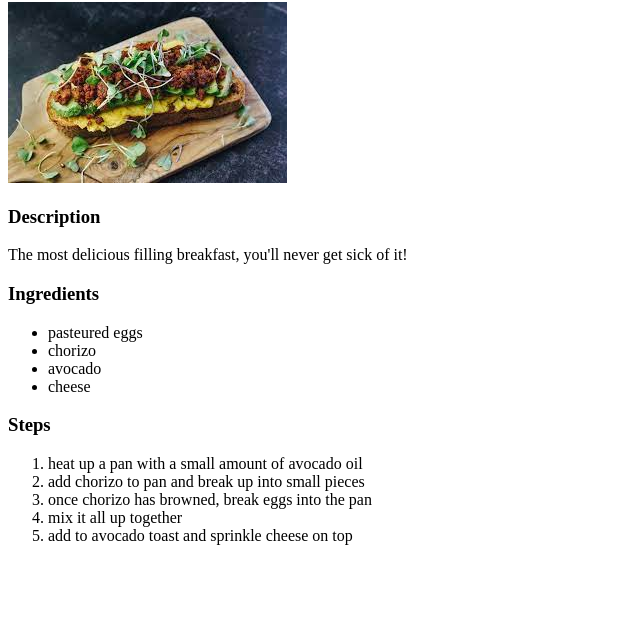
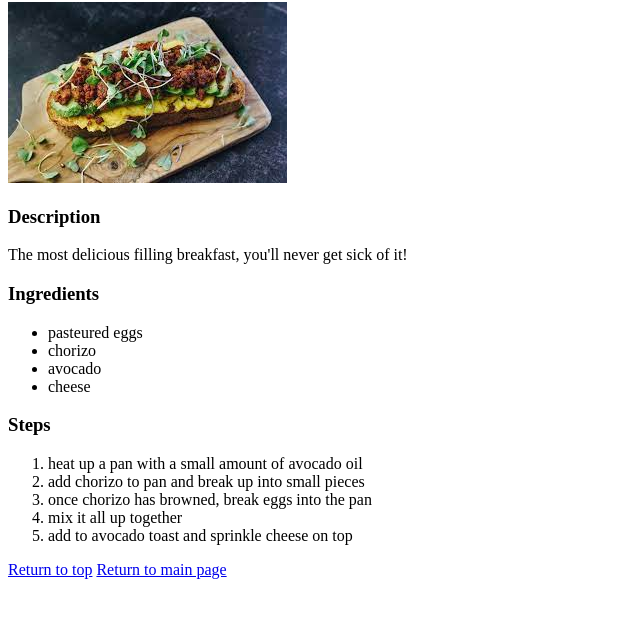
Before and after one commit to mishkebab/odin-recipes, a plain HTML site: page recipes/breakfast.html in a window 1280 px wide. Shown: the part 78-696 px from the top of the page, without its empty margins (0-640 px from the left). Drawn offline with Linux system fonts and the light colour scheme.

Commit message:
Adding links to return to top of page or main page

```diff
--- a/recipes/breakfast.html
+++ b/recipes/breakfast.html
@@ -18,3 +18,6 @@
     <li>mix it all up together</li>
     <li>add to avocado toast and sprinkle cheese on top</li>
 </ol>
+
+<a href="#header">Return to top</a>
+<a href="../index.html">Return to main page</a>
```
Also changed, not shown: recipes/dinner.html (+3 -0 lines).
